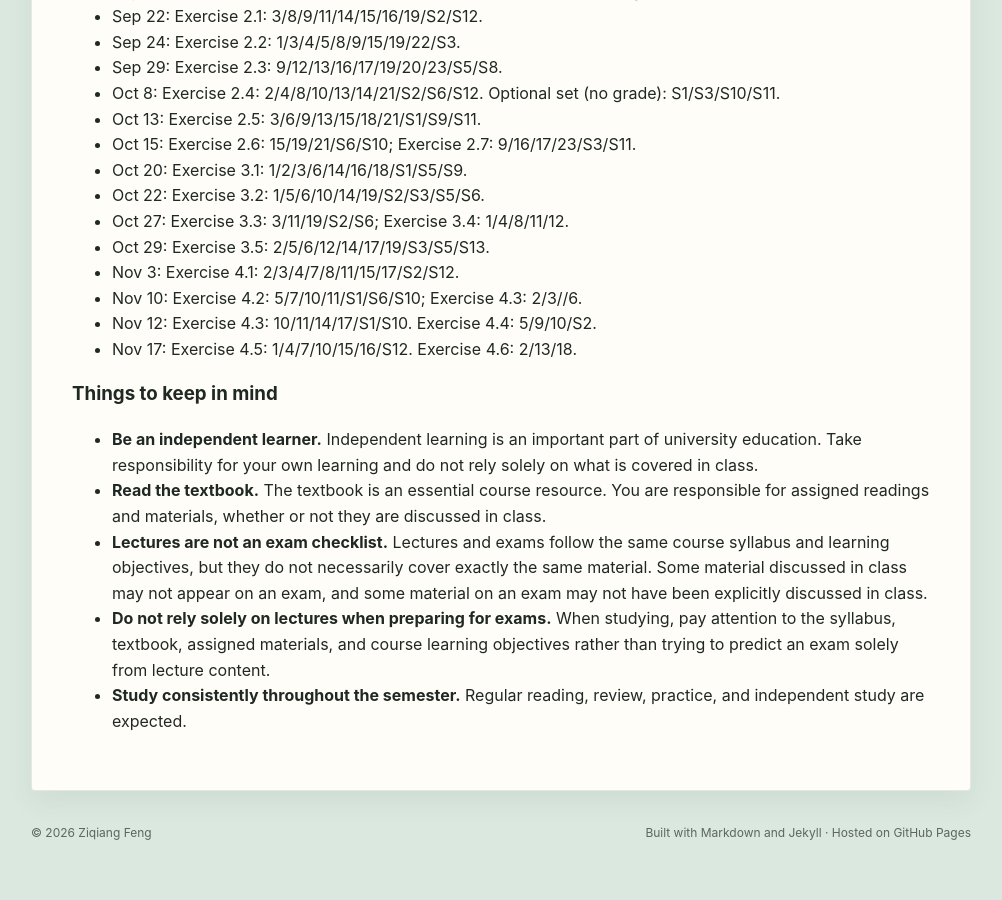
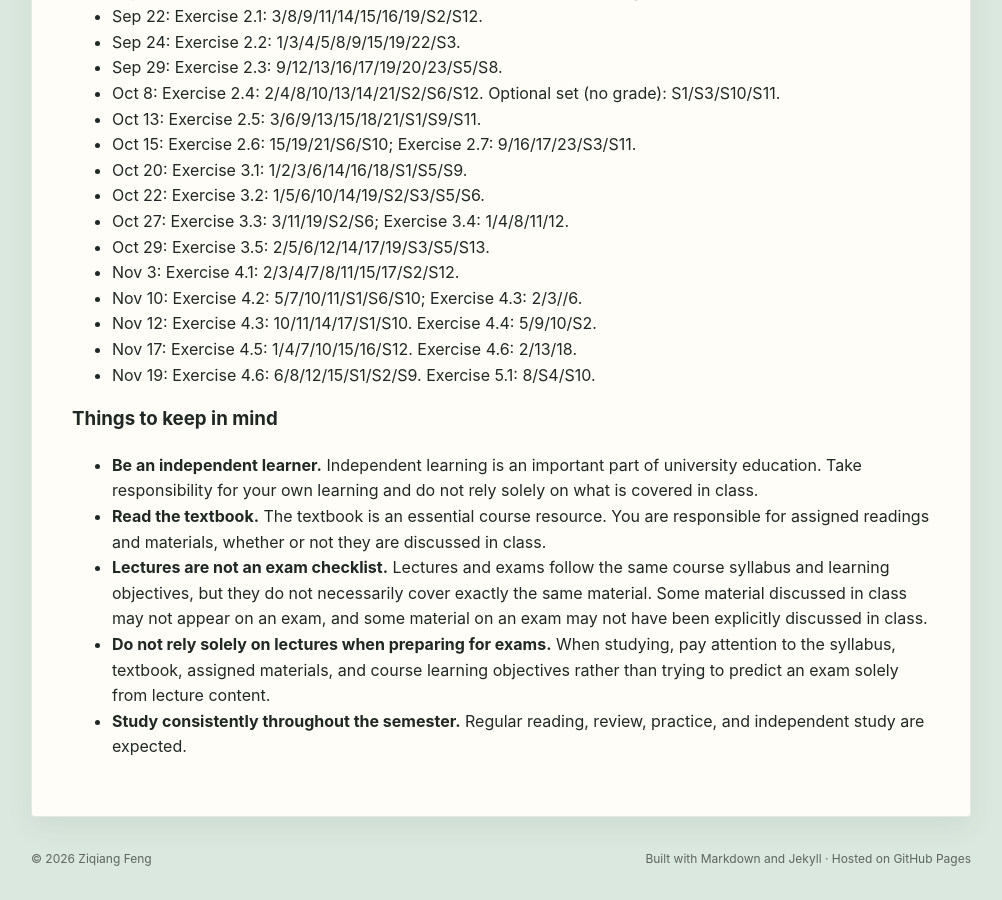
Before and after one commit to ziqiangfeng95/ziqiangfeng95.github.io, a Jekyll site: the page built from teaching/advmath/index.md, in a window 1280 px wide and 900 px high, scrolled down 1839 px. Shown: the whole window, without its empty margins (139-1141 px from the left). Built offline with Jekyll 4.4.1, drawn with Linux system fonts in a browser that asks for light colours; before the commit the page ends 2714 px from its top, so only the background shows below that.

Commit message:
Update index.md

```diff
--- a/teaching/advmath/index.md
+++ b/teaching/advmath/index.md
@@ -118,6 +118,7 @@ The homework below is all taken from the lecture notes.
 - Nov 10: Exercise 4.2: 5/7/10/11/S1/S6/S10; Exercise 4.3: 2/3//6.
 - Nov 12: Exercise 4.3: 10/11/14/17/S1/S10. Exercise 4.4: 5/9/10/S2.
 - Nov 17: Exercise 4.5: 1/4/7/10/15/16/S12. Exercise 4.6: 2/13/18.
+- Nov 19: Exercise 4.6: 6/8/12/15/S1/S2/S9. Exercise 5.1: 8/S4/S10.
 
 ### Things to keep in mind
 
```
